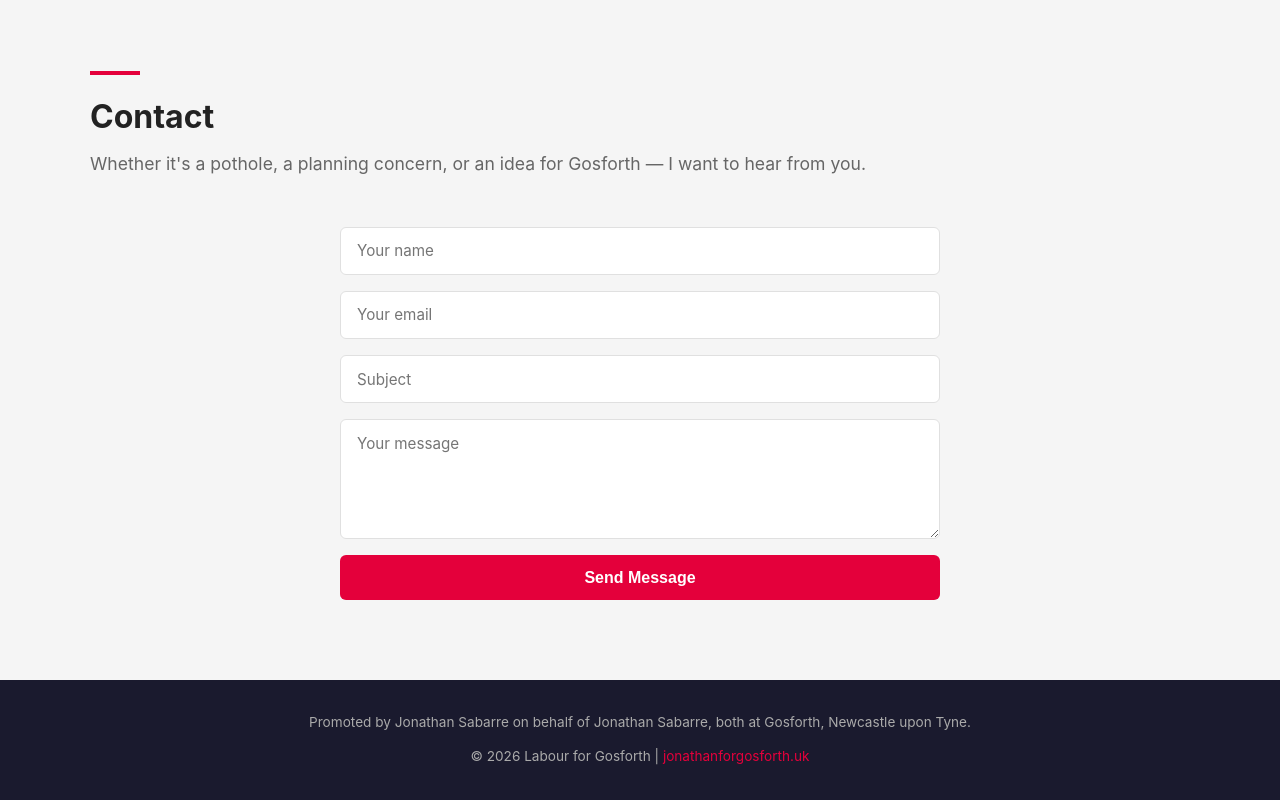
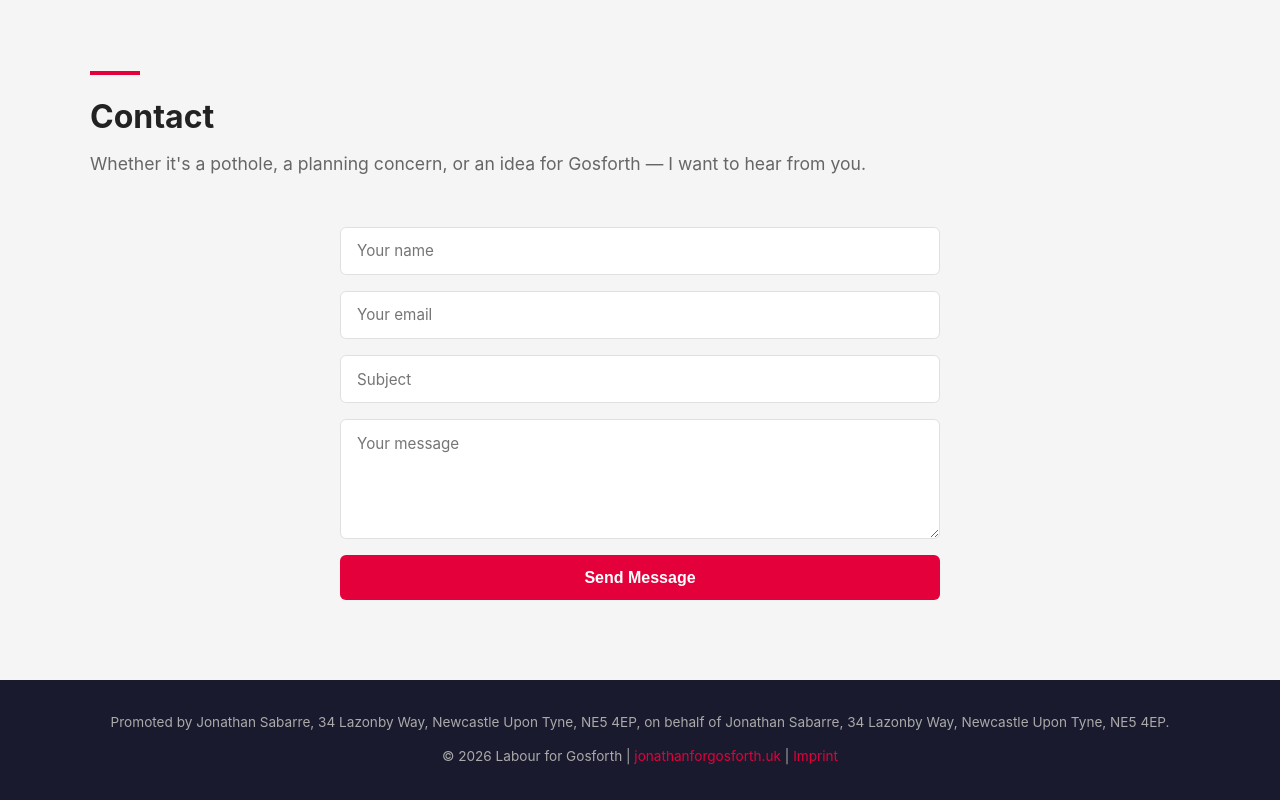
Before and after one commit to sabarrejonathan-stack/jonathanforgosforth, a plain HTML site: page index.html in a window 1280 px wide. Shown: the part 3469-4269 px from the top of the page. Drawn offline with Linux system fonts and the light colour scheme.

Commit message:
Add full postal address to digital imprint, add imprint page link

```diff
--- a/index.html
+++ b/index.html
@@ -1260,9 +1260,9 @@
 
 <footer>
 
-    <p>Promoted by Jonathan Sabarre on behalf of Jonathan Sabarre, both at Gosforth, Newcastle upon Tyne.</p>
+    <p>Promoted by Jonathan Sabarre, 34 Lazonby Way, Newcastle Upon Tyne, NE5 4EP, on behalf of Jonathan Sabarre, 34 Lazonby Way, Newcastle Upon Tyne, NE5 4EP.</p>
 
-    <p style="margin-top: 0.75rem;">&copy; 2026 Labour for Gosforth | <a href="https://www.jonathanforgosforth.uk">jonathanforgosforth.uk</a></p>
+    <p style="margin-top: 0.75rem;">&copy; 2026 Labour for Gosforth | <a href="https://www.jonathanforgosforth.uk">jonathanforgosforth.uk</a> | <a href="imprint.html">Imprint</a></p>
 
 </footer>
 
```
